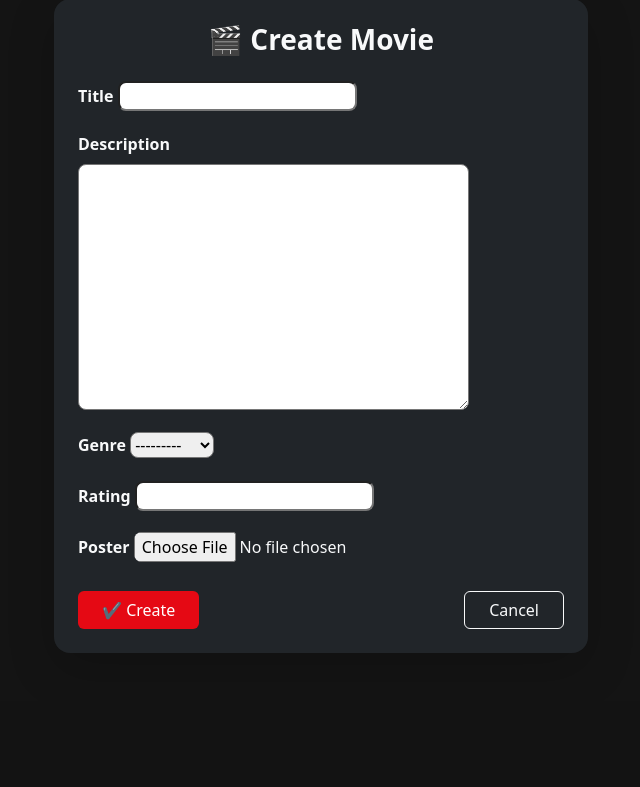
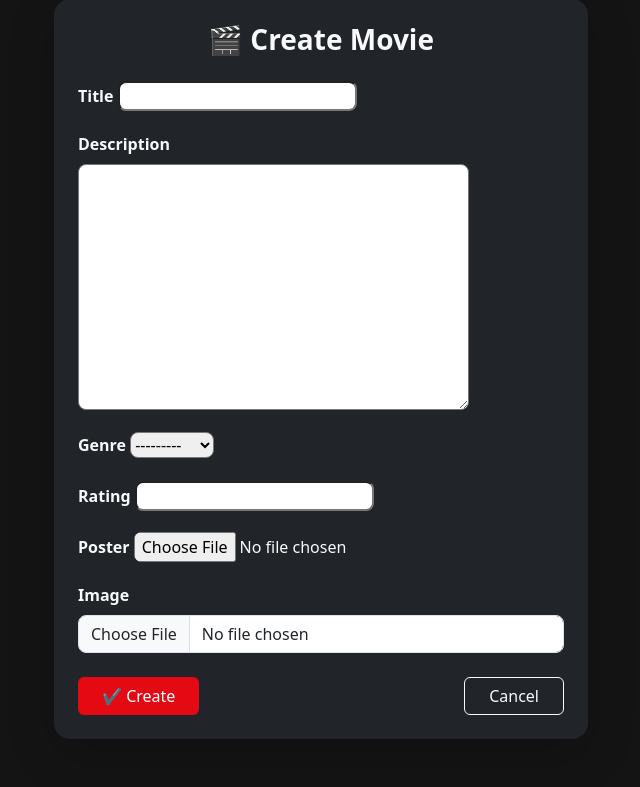
Before and after one commit to Dev1438/movie-review-system, a Django app: page /create/ in a window 1280 px wide. Shown: the part 219-1006 px from the top of the page, without its empty margins (319-959 px from the left). Before the commit the page ends 872 px from the top, so only its background shows below. Run offline with Django 5.2, Linux system fonts and the light colour scheme.

Commit message:
remove image preview causing 500

```diff
--- a/movies/templates/movies/movie_form.html
+++ b/movies/templates/movies/movie_form.html
@@ -11,11 +11,38 @@
         <h3 class="mb-4 text-center fw-bold">
           🎬 {{ action }} Movie
         </h3>
+        {% comment %} {% if form.instance.image and form.instance.image.name %}
+          <div class="mb-3 text-center">
+            <img src="{{ form.instance.image.url|default:'' }}" width="120">
+          </div>
+        {% endif %} {% endcomment %}
+
 
         <form method="POST" enctype="multipart/form-data">
           {% csrf_token %}
+          {% for field in form %}
+            {% if field.name != "image" %}
+              <div class="mb-3">
+                <label class="form-label fw-semibold">
+                  {{ field.label }}
+                </label>
 
-          {% for field in form %}
+                {{ field }}
+
+                {% if field.errors %}
+                  <div class="text-danger small mt-1">
+                    {{ field.errors }}
+                  </div>
+                {% endif %}
+              </div>
+            {% endif %}
+          {% endfor %}
+          <div class="mb-3">
+            <label class="form-label fw-semibold">Image</label>
+            <input type="file" name="image" class="form-control">
+          </div>
+
+          {% comment %} {% for field in form %}
             <div class="mb-3">
 
               <label class="form-label fw-semibold">
@@ -31,7 +58,7 @@
               {% endif %}
 
             </div>
-          {% endfor %}
+          {% endfor %} {% endcomment %}
 
           <div class="d-flex justify-content-between mt-4">
             <button type="submit" class="btn btn-danger px-4">
```
